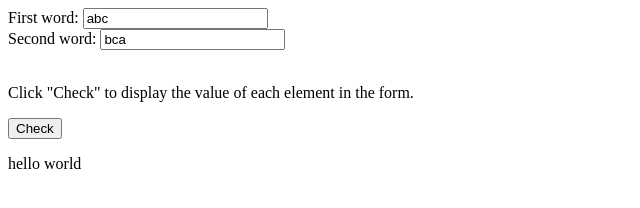
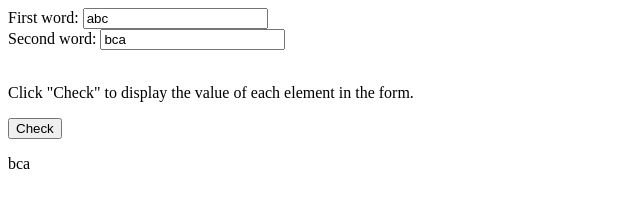
Before and after one commit to edwinbodge/Hello-World, a plain HTML site: page index.html in a window 1280 px wide. Both pictures are taken after a click on the button "Check". Shown: the full height of the page, 0-640 px from the left. Drawn offline with Linux system fonts and the light colour scheme.

Commit message:
Update index.html

```diff
--- a/index.html
+++ b/index.html
@@ -16,12 +16,11 @@
 <script>
 function myFunction() {
     var x = document.getElementById("frm1");
-    var text = "";
-    var i;
-    for (i = 0; i < x.length ;i++) {
-        text += x.elements[i].value + "<br>";
-    }
-    document.getElementById("demo").innerHTML = "hello world";
+    var myword1 = x.elements[0].value;
+    var myword2 = x.elements[1].value;
+    document.getElementById("demo").innerHTML = myword1;
+    document.getElementById("demo").innerHTML = myword2;
+
 }
 </script>
 
```
